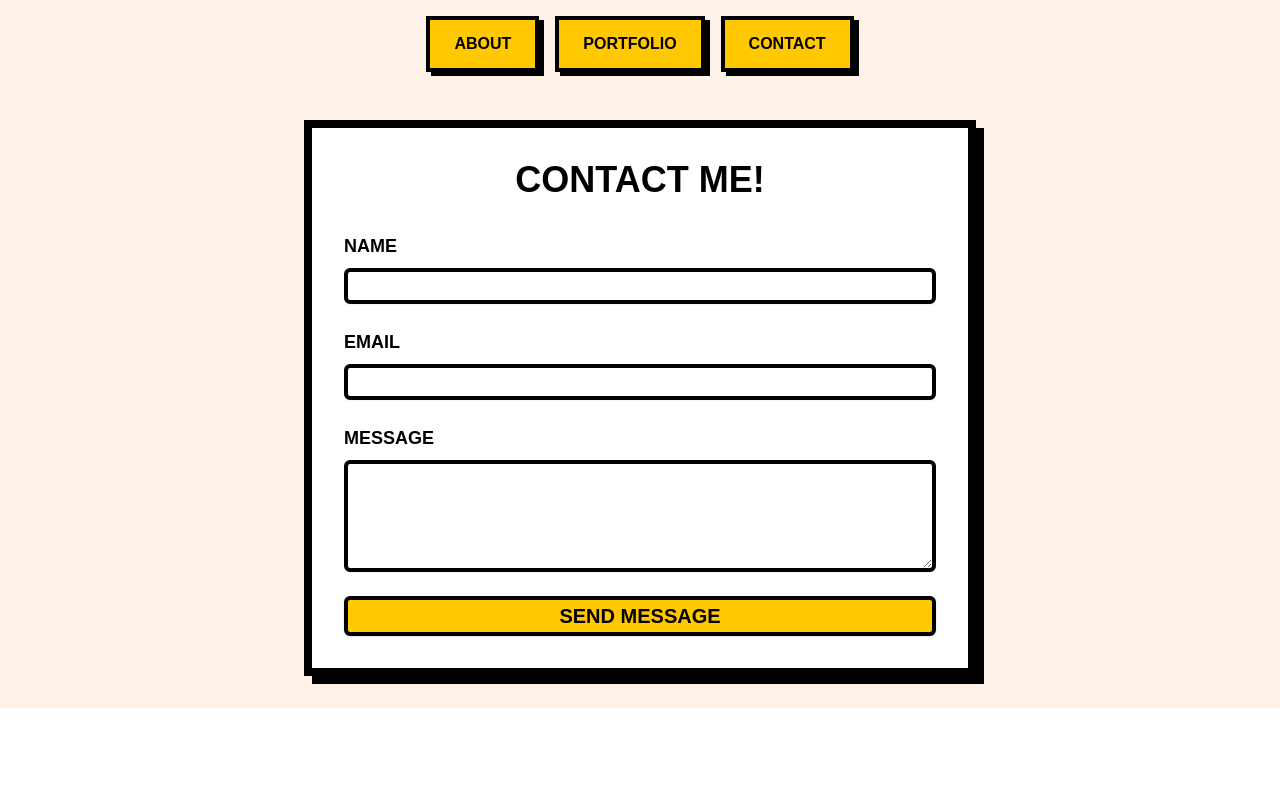
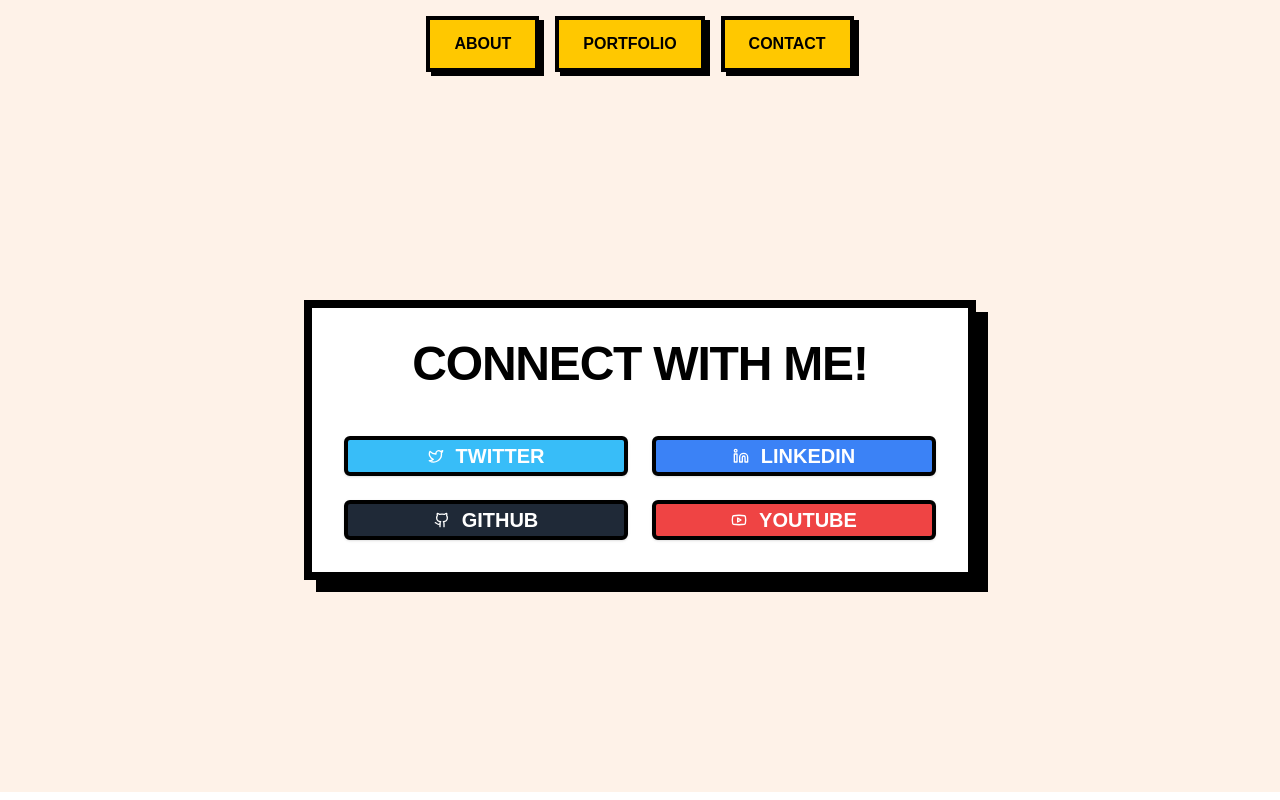
Before and after one commit to DanTiw/neobrutalism, a Next.js app: page /contact in a window 1280 px wide. Built offline with nearby package versions, Linux system fonts and the light colour scheme; a web font is replaced by a local one.

Commit message:
projects+tooltip+better contact me

```diff
--- a/package.json
+++ b/package.json
@@ -11,6 +11,7 @@
   "dependencies": {
     "@radix-ui/react-label": "^2.1.0",
     "@radix-ui/react-slot": "^1.1.0",
+    "@radix-ui/react-tooltip": "^1.1.7",
     "class-variance-authority": "^0.7.0",
     "clsx": "^2.1.1",
     "framer-motion": "^12.0.5",
--- a/src/app/contact/page.tsx
+++ b/src/app/contact/page.tsx
@@ -1,98 +1,118 @@
 "use client"
 
-import Link from 'next/link'
-import React, { useState } from 'react'
-import { Input } from "@/components/ui/input"
-import { Textarea } from "@/components/ui/textarea"
+import type React from "react"
+import Link from "next/link"
 import { Button } from "@/components/ui/button"
-import { Label } from "@/components/ui/label"
-import { GithubIcon, LinkedinIcon } from "lucide-react"
+import { Github, Linkedin, Twitter, Youtube } from "lucide-react"
+import { motion } from "framer-motion"
 
-const ContactForm: React.FC = () => {
-    const [name, setName] = useState('')
-    const [email, setEmail] = useState('')
-    const [message, setMessage] = useState('')
-    const [status, setStatus] = useState<'idle' | 'submitting' | 'success' | 'error'>('idle')
+const Contact: React.FC = () => {
+  const socialLinks = [
+    {
+      icon: <Twitter size={24} />,
+      label: "Twitter",
+      url: "https://twitter.com/DanTiw22",
+      color: "bg-sky-400",
+      hoverColor: "hover:bg-sky-500"
+    },
+    {
+      icon: <Linkedin size={24} />,
+      label: "LinkedIn",
+      url: "https://linkedin.com/in/danishtiwari",
+      color: "bg-blue-500",
+      hoverColor: "hover:bg-blue-600"
+    },
+    {
+      icon: <Github size={24} />,
+      label: "GitHub",
+      url: "https://github.com/DanTiw",
+      color: "bg-gray-800",
+      hoverColor: "hover:bg-gray-900"
+    },
+    {
+      icon: <Youtube size={24} />,
+      label: "YouTube",
+      url: "https://youtube.com/yourusername",
+      color: "bg-red-500",
+      hoverColor: "hover:bg-red-600"
+    },
+  ]
 
-    const handleSubmit = async (e: React.FormEvent) => {
-        e.preventDefault()
-        setStatus('submitting')
+  const containerVariants = {
+    hidden: { opacity: 0 },
+    visible: {
+      opacity: 1,
+      transition: {
+        delayChildren: 0.3,
+        staggerChildren: 0.1,
+      },
+    },
+  }
 
-        try {
-            const response = await fetch('/api/form', {
-                method: 'POST',
-                headers: { 'Content-Type': 'application/json' },
-                body: JSON.stringify({ name, email, message }),
-            })
-
-            if (response.ok) {
-                console.log("submitted")
-                setStatus('success')
-                setName('')
-                setEmail('')
-                setMessage('')
-            } else {
-                setStatus('error')
+  const itemVariants = {
+    hidden: { y: 50, opacity: 0, scale: 0.9 },
+    visible: {
+      y: 0,
+      opacity: 1,
+      scale: 1,
+      transition: {
+        type: "spring",
+        stiffness: 300,
+        damping: 10
       }
-        } catch (error) {
-            setStatus('error')
+    },
+    hover: {
+      scale: 1.05,
+      rotate: [-2, 2, -2],
+      transition: { duration: 0.2 }
     }
   }
 
   return (
-        <div className="max-h-screen bg-bg p-4 sm:p-8">
-            <div className="max-w-2xl mx-auto bg-white border-8 border-black p-8  shadow-[8px_8px_0_0_#000]">
-                <h1 className="text-4xl font-bold text-center mb-8 uppercase ">Contact Me!</h1>
-                <form onSubmit={handleSubmit} className="space-y-6">
-                    <div>
-                        <Label htmlFor="name" className="text-lg font-bold uppercase">Name</Label>
-                        <Input
-                            id="name"
-                            value={name}
-                            onChange={(e) => setName(e.target.value)}
-                            required
-                            className="mt-2 border-4 border-black text-lg p-3 w-full focus:outline-none focus:ring-4 focus:ring-[#ffc800] transform transition-transform focus:rotate-1"
-                        />
-                    </div>
-                    <div>
-                        <Label htmlFor="email" className="text-lg font-bold uppercase">Email</Label>
-                        <Input
-                            type="email"
-                            id="email"
-                            value={email}
-                            onChange={(e) => setEmail(e.target.value)}
-                            required
-                            className="mt-2 border-4 border-black text-lg p-3 w-full focus:outline-none focus:ring-4 focus:ring-[#ffc800] transform transition-transform focus:-rotate-1"
-                        />
-                    </div>
-                    <div>
-                        <Label htmlFor="message" className="text-lg font-bold uppercase">Message</Label>
-                        <Textarea
-                            id="message"
-                            value={message}
-                            onChange={(e) => setMessage(e.target.value)}
-                            required
-                            rows={4}
-                            className="mt-2 border-4 border-black text-lg p-3 w-full focus:outline-none focus:ring-4 focus:ring-[#ffc800] transform transition-transform focus:rotate-1"
-                        />
-                    </div>
+    <div className="min-h-[calc(100vh-6rem)] bg-bg flex items-center justify-center p-4">
+      <div className="w-full max-w-2xl bg-white border-8 border-black p-6 sm:p-8 shadow-[12px_12px_0_0_#000]">
+        <motion.h1
+          initial={{ opacity: 0, y: -50 }}
+          animate={{ opacity: 1, y: 0 }}
+          transition={{ duration: 0.5 }}
+          className="text-3xl sm:text-5xl font-bold text-center mb-8 sm:mb-12 uppercase tracking-tight"
+        >
+          Connect With Me!
+        </motion.h1>
+        <motion.div
+          className="grid grid-cols-1 sm:grid-cols-2 gap-4 sm:gap-6"
+          variants={containerVariants}
+          initial="hidden"
+          animate="visible"
+        >
+          {socialLinks.map((link) => (
+            <motion.div
+              key={link.label}
+              variants={itemVariants}
+              whileHover="hover"
+              className="w-full"
+            >
+              <Link href={link.url} target="_blank" rel="noopener noreferrer" passHref>
                 <Button
-                        type="submit"
-                        disabled={status === 'submitting'}
-                        className="w-full bg-[#ffc800] text-black border-4 border-black text-xl font-bold uppercase p-4 hover:bg-[#FFDC58] transition-colors transform hover:-rotate-2 hover:translate-y-[-4px] hover:shadow-[4px_4px_0_0_#000]"
+                  className={`
+                    w-full ${link.color} ${link.hoverColor}
+                    text-white border-4 border-black
+                    text-base sm:text-xl font-bold uppercase
+                    p-3 sm:p-4 transition-all
+                    flex items-center justify-center gap-2 sm:gap-3
+                    hover:shadow-[6px_6px_0_0_#000]
+                  `}
                 >
-                        {status === 'submitting' ? 'Sending...' : 'Send Message'}
+                  {link.icon}
+                  {link.label}
                 </Button>
-                </form>
-                {status === 'success' && (
-                    <p className="mt-4 text-2xl font-bold text-black bg-[#ffc800] p-4 border-4 border-black transform rotate-2">Your message has been sent successfully!</p>
-                )}
-                {status === 'error' && (
-                    <p className="mt-4 text-2xl font-bold text-white bg-black p-4 border-4 border-[#ffc800] transform -rotate-2">There was an error sending your message. Please try again.</p>
-                )}
+              </Link>
+            </motion.div>
+          ))}
+        </motion.div>
       </div>
     </div>
   )
 }
 
-export default ContactForm
+export default Contact
--- a/src/app/portfolio/page.tsx
+++ b/src/app/portfolio/page.tsx
@@ -1,40 +1,162 @@
-import React from 'react'
-import Link from 'next/link'
+"use client"
+import { useEffect, useRef, useState } from "react"
+import Link from "next/link"
 import { Button } from "@/components/ui/button"
 import { GithubIcon } from "lucide-react"
+import { motion } from "framer-motion"
+import { Tooltip, TooltipContent, TooltipProvider, TooltipTrigger } from "@/components/ui/tooltip"
 
-const projects = [
-  { id: 1, title: 'PantryPal', description: 'A Pantry Management System, using llama 3.1', github: 'portfolio/pantrypal' },
-  { id: 2, title: 'Chatify ', description: 'A variety of chatbots for your personalized needs!', github: 'portfolio/chatify' },
-  { id: 3, title: 'Flashcard.AI', description: 'AI-Driven flashcard generator', github: 'portfolio/flashcard' },
-  { id: 4, title: 'Zenith', description: 'An activity tracker made for small scale businesses to assign tasks to Employees', github: '/portfolio/zenith' },
-  { id: 5, title: 'Collaborative Text Editor', description: 'A Real-time Rich text editor', github: 'portfolio/editor' },
-  { id: 6, title: 'The QR Code Generator', description: 'Simple QR code Generator', github: 'portfolio/qrcode' },
-  { id: 7, title: 'Notes App', description: 'Simple Notes App with CRUD operations', github: 'portfolio/notes' },
-  { id: 8, title: 'Source Code', description: 'Feel free to use the website design!', github: 'https://github.com/DanTiw/retro_portfolio_dantiw' },
+interface Project {
+  id: number
+  title: string
+  description: string
+  github: string
+  project_details?: string
+}
+
+const projects: Project[] = [
+  {
+    id: 1,
+    title: "PantryPal",
+    description: "A Pantry Management System, using llama 3.1",
+    github: "portfolio/pantrypal",
+    project_details:
+      "AI-powered pantry management app that helps users track ingredients, suggest recipes based on available items, and minimize food waste through intelligent inventory tracking and meal planning.",
+  },
+  {
+    id: 2,
+    title: "Chatify ",
+    description: "A variety of chatbots for your personalized needs!",
+    github: "portfolio/chatify",
+    project_details:
+      "Multi-purpose chatbot platform featuring diverse AI conversational agents tailored for different contexts, including personal assistance, language learning, productivity, and entertainment.",
+  },
+  {
+    id: 3,
+    title: "Flashcard.AI",
+    description: "AI-Driven flashcard generator",
+    github: "portfolio/flashcard",
+    project_details:
+      "Intelligent learning tool that automatically generates personalized flashcards using AI, supporting multiple subjects and adaptive learning techniques to enhance study efficiency.",
+  },
+  {
+    id: 4,
+    title: "Zenith",
+    description: "An activity tracker made for small scale businesses to assign tasks to Employees",
+    github: "/portfolio/zenith",
+    project_details:
+      "Comprehensive task management and productivity platform designed for small businesses, enabling efficient employee task allocation, progress tracking, and performance monitoring.",
+  },
+  {
+    id: 5,
+    title: "Collaborative Text Editor",
+    description: "A Real-time Rich text editor",
+    github: "portfolio/editor",
+    project_details:
+      "Real-time collaborative text editing platform with advanced features like simultaneous multi-user editing, version control, and rich text formatting capabilities.",
+  },
+  {
+    id: 6,
+    title: "The QR Code Generator",
+    description: "Simple QR code Generator",
+    github: "portfolio/qrcode",
+    project_details:
+      "User-friendly QR code generation tool supporting multiple content types, including URLs, text, contact information, and custom styling options.",
+  },
+  {
+    id: 7,
+    title: "Notes App",
+    description: "Simple Notes App with CRUD operations",
+    github: "portfolio/notes",
+    project_details:
+      "Intuitive note-taking application with full Create, Read, Update, and Delete (CRUD) functionality, supporting rich text, tags, and basic organization features.",
+  },
+  {
+    id: 8,
+    title: "Source Code",
+    description: "Feel free to use the website design!",
+    github: "https://github.com/DanTiw/retro_portfolio_dantiw",
+    project_details:
+      "Open-source portfolio website template with a retro design, responsive layout, and easily customizable components for developers looking to showcase their projects.",
+  },
 ]
 
-const Portfolio = () => {
+const ProjectItem: React.FC<{ project: Project; index: number }> = ({ project, index }) => {
+  const [isVisible, setIsVisible] = useState(false)
+  const ref = useRef(null)
+
+  useEffect(() => {
+    const observer = new IntersectionObserver(
+      ([entry]) => {
+        if (entry.isIntersecting) {
+          setIsVisible(true)
+          observer.unobserve(entry.target)
+        }
+      },
+      {
+        root: null,
+        rootMargin: "0px",
+        threshold: 0.1,
+      },
+    )
+
+    if (ref.current) {
+      observer.observe(ref.current)
+    }
+
+    return () => {
+      if (ref.current) {
+        observer.unobserve(ref.current)
+      }
+    }
+  }, [])
+
   return (
-    <div className="bg-bg min-h-screen p-4 sm:p-8">
-      <h2 className="text-4xl sm:text-5xl font-bold text-black text-center mb-8 uppercase   pb-4">My Projects</h2>
-      <div className="grid grid-cols-1 sm:grid-cols-2 lg:grid-cols-3 gap-6">
-        {projects.map((project) => (
-          <div
-            key={project.id}
-            className="bg-main border-8 border-black p-4 transform hover:-translate-y-2 hover:rotate-2 transition-all duration-300 hover:shadow-[8px_8px_0_0_#000] cursor-pointer"
+    <motion.div
+      ref={ref}
+      initial={{ opacity: 0, y: 50 }}
+      animate={isVisible ? { opacity: 1, y: 0 } : { opacity: 0, y: 50 }}
+      transition={{ duration: 0.5, delay: index * 0.1 }}
+      className="mb-4 last:mb-0"
     >
-            <h3 className="text-3xl font-bold text-black mb-2 uppercase">{project.title}</h3>
-            <p className="text-black mb-4">{project.description}</p>
-            <div className="bg-black text-white text-sm font-bold uppercase py-1 px-2 mb-4 inline-block">
+      <TooltipProvider delayDuration={0}>
+        <Tooltip>
+          <TooltipTrigger asChild>
+            <div className="bg-main border-4 border-black p-4 transform hover:rotate-1 transition-all duration-50 hover:shadow-[4px_4px_0_0_#000] cursor-pointer relative">
+              <div className="flex flex-col md:flex-row justify-between items-start md:items-center mb-2">
+                <h3 className="text-2xl font-bold text-black uppercase mb-1 md:mb-0">{project.title}</h3>
+                <div className="bg-black text-white text-xs font-bold uppercase py-1 px-2 inline-block">
                   {project.title.toLowerCase()}
                 </div>
+              </div>
+              <p className="text-black mb-3 text-sm">{project.description}</p>
               <Link href={project.github} passHref>
-              <Button className="w-full bg-bg text-black border-4 border-black font-bold text-lg uppercase hover:bg-mainAccent transition-colors">
-                <GithubIcon className="mr-2 h-5 w-5" /> Details
+                <Button className="w-full md:w-auto bg-bg text-black border-2 border-black font-bold text-sm uppercase hover:bg-mainAccent transition-colors hover:shadow-[2px_2px_0_0_#000]">
+                  <GithubIcon className="mr-2 h-4 w-4" /> Details
                 </Button>
               </Link>
             </div>
+          </TooltipTrigger>
+          <TooltipContent
+            side={index % 2 === 0 ? "right" : "left"}
+            align="center"
+            className="bg-black text-white p-2 text-xs max-w-xs"
+          >
+            {project.project_details}
+          </TooltipContent>
+        </Tooltip>
+      </TooltipProvider>
+    </motion.div>
+  )
+}
+
+const Portfolio: React.FC = () => {
+  return (
+    <div className="bg-bg min-h-screen p-4 sm:p-8">
+      <h2 className="text-4xl sm:text-5xl font-bold text-black text-center mb-8 uppercase pb-4">My Projects</h2>
+      <div className="max-w-3xl mx-auto">
+        {projects.map((project, index) => (
+          <ProjectItem key={project.id} project={project} index={index} />
         ))}
       </div>
     </div>
--- /dev/null
+++ b/src/components/ui/tooltip.tsx
@@ -0,0 +1,30 @@
+"use client"
+
+import * as React from "react"
+import * as TooltipPrimitive from "@radix-ui/react-tooltip"
+
+import { cn } from "@/lib/utils"
+
+const TooltipProvider = TooltipPrimitive.Provider
+
+const Tooltip = TooltipPrimitive.Root
+
+const TooltipTrigger = TooltipPrimitive.Trigger
+
+const TooltipContent = React.forwardRef<
+  React.ElementRef<typeof TooltipPrimitive.Content>,
+  React.ComponentPropsWithoutRef<typeof TooltipPrimitive.Content>
+>(({ className, sideOffset = 4, ...props }, ref) => (
+  <TooltipPrimitive.Content
+    ref={ref}
+    sideOffset={sideOffset}
+    className={cn(
+      "z-50 overflow-hidden rounded-md border border-slate-200 bg-white px-3 py-1.5 text-sm text-slate-950 shadow-md animate-in fade-in-0 zoom-in-95 data-[state=closed]:animate-out data-[state=closed]:fade-out-0 data-[state=closed]:zoom-out-95 data-[side=bottom]:slide-in-from-top-2 data-[side=left]:slide-in-from-right-2 data-[side=right]:slide-in-from-left-2 data-[side=top]:slide-in-from-bottom-2 dark:border-slate-800 dark:bg-slate-950 dark:text-slate-50",
+      className,
+    )}
+    {...props}
+  />
+))
+TooltipContent.displayName = TooltipPrimitive.Content.displayName
+
+export { Tooltip, TooltipTrigger, TooltipContent, TooltipProvider }
```
Also changed, not shown: src/app/portfolio/pantrypal/page.tsx (renamed from src/app/portfolio/zenith/page.tsx), 1 other file (tests, documents, lock files or other folders). Lines whose indentation alone changed are shown as unchanged.
